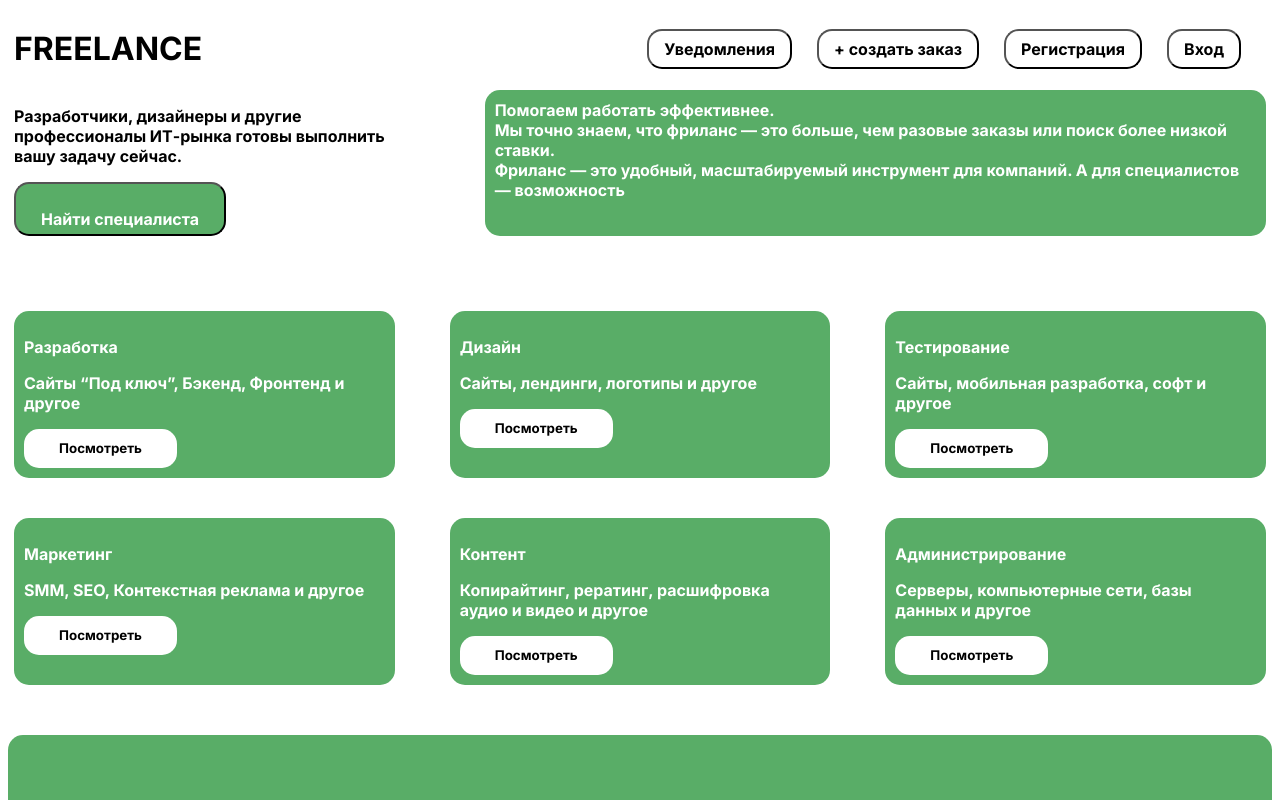
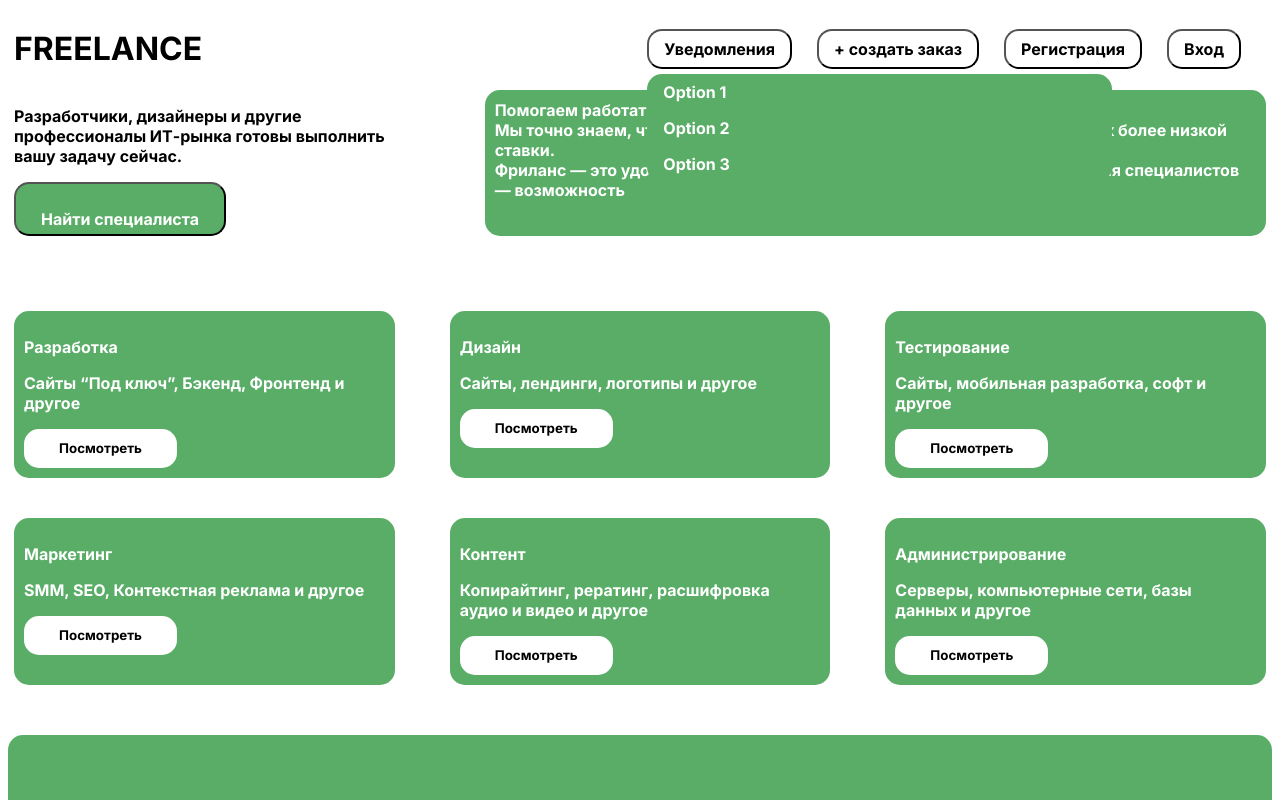
Before and after one commit to HondDK/freelance, a React (Create React App) app: page / in a window 1280 px wide. Both pictures are taken after a click on the button "Уведомления". Shown: the top 800 px of the page. Built offline with nearby package versions, Linux system fonts and the light colour scheme.

Commit message:
dropdown

```diff
--- /dev/null
+++ b/src/components/UI/DropDownNotice.jsx
@@ -0,0 +1,26 @@
+import React, { useState } from "react";
+
+const DropdownNotice = () => {
+	const [isOpen, setIsOpen] = useState(false); // состояние для открытия/закрытия выпадающего списка
+
+	const toggleDropdown = () => {
+		setIsOpen(!isOpen); // обновляем состояние isOpen при каждом клике на выпадающий список
+	};
+
+	return (
+		<div className="dropdown">
+			<button className="dropdown-toggle" onClick={toggleDropdown}>
+				Уведомления
+			</button>
+			{isOpen && (
+				<ul className="dropdown-menu">
+					<li>Option 1</li>
+					<li>Option 2</li>
+					<li>Option 3</li>
+				</ul>
+			)}
+		</div>
+	);
+};
+
+export default DropdownNotice;
--- a/src/components/UI/Header.jsx
+++ b/src/components/UI/Header.jsx
@@ -1,6 +1,7 @@
 import React from "react";
 import { Link } from "react-router-dom";
 import LocalStorageComponent from "../LocalStorageComponent";
+import DropdownNotice from "./DropDownNotice";
 const Header = () => {
 	return (
 		<header>
@@ -8,7 +9,7 @@ const Header = () => {
 				<h1>FREELANCE</h1>
 			</Link>
 			<div>
-				<button>Уведомления</button>
+				<DropdownNotice />
 				<Link to="/new_order_create" relative="path">
 					<button>+ cоздать заказ</button>
 				</Link>
@@ -17,7 +18,6 @@ const Header = () => {
 						<button>Профиль</button>
 					</Link>
 				</LocalStorageComponent>
-
 			</div>
 		</header>
 	);
--- a/src/index.js
+++ b/src/index.js
@@ -26,6 +26,7 @@ const router = createBrowserRouter([
 	{
 		path: "/registration",
 		element: <RegPage />,
+		isPrivate: true,
 	},
 	{
 		path: "/login",
--- a/src/pages/RegPage.jsx
+++ b/src/pages/RegPage.jsx
@@ -2,6 +2,8 @@ import React, { useEffect, useState } from "react";
 import axios from "axios";
 import Header from "../components/UI/Header";
 const RegPage = () => {
+
+
 	const [login, setLogin] = useState("");
 	const [password, setPassword] = useState("");
 	const [username, setUsername] = useState("");
--- a/src/pages/UserPage.jsx
+++ b/src/pages/UserPage.jsx
@@ -2,6 +2,7 @@ import React, { useState } from "react";
 import Header from "../components/UI/Header";
 import useFetch from "../hooks/useFetch";
 import axios from "axios";
+
 const UserPage = () => {
 	const items = useFetch(
 		`http://165.232.118.51:8001/freelance/auth/users/profile`
--- a/src/style/style.scss
+++ b/src/style/style.scss
@@ -465,6 +465,33 @@ main {
 		border-radius: 0.5rem;
 	}
 }
+
+.dropdown {
+	position: relative;
+	display: inline-block;
+
+	.dropdown-menu {
+		position: absolute;
+		top: 100%; /* чтобы выпадающий список падал вниз от кнопки */
+		left: 0;
+		width: 465px;
+		background-color: #59ad67;
+		border-radius: 15px;
+		color: white;
+		list-style-type: none;
+		padding: 0;
+		margin-top: 5px;
+	}
+}
+.dropdown .dropdown-menu li {
+	padding: 8px 16px;
+	cursor: pointer;
+}
+
+.dropdown .dropdown-menu li:hover {
+	background-color: darkgreen;
+}
+
 footer {
 	padding: 0;
 	margin: 0;
```
